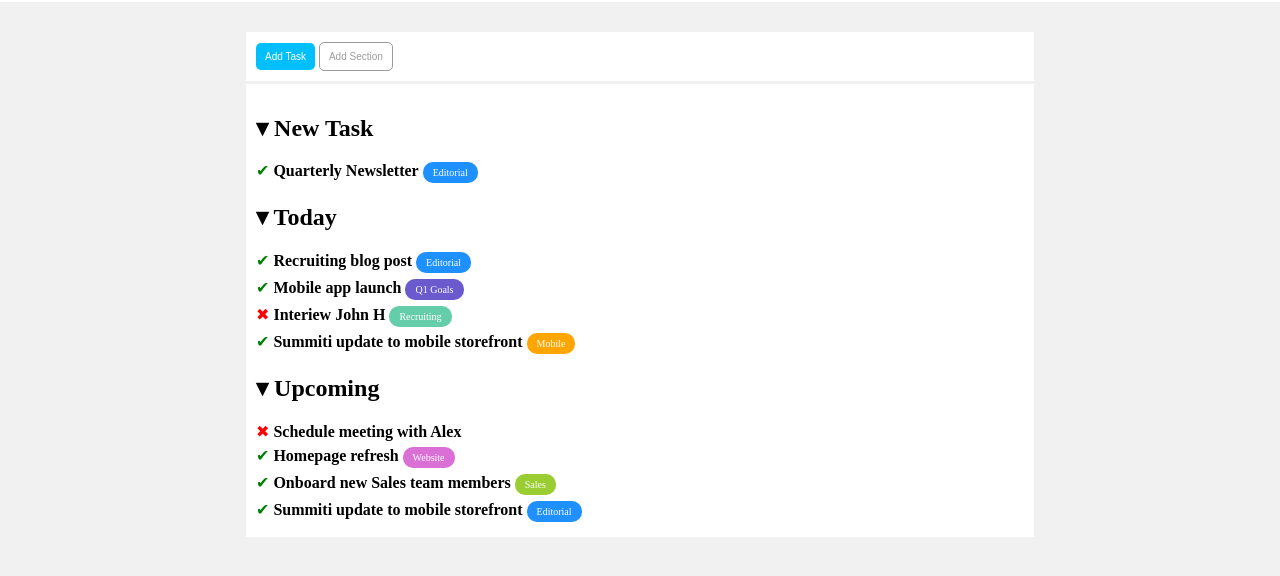
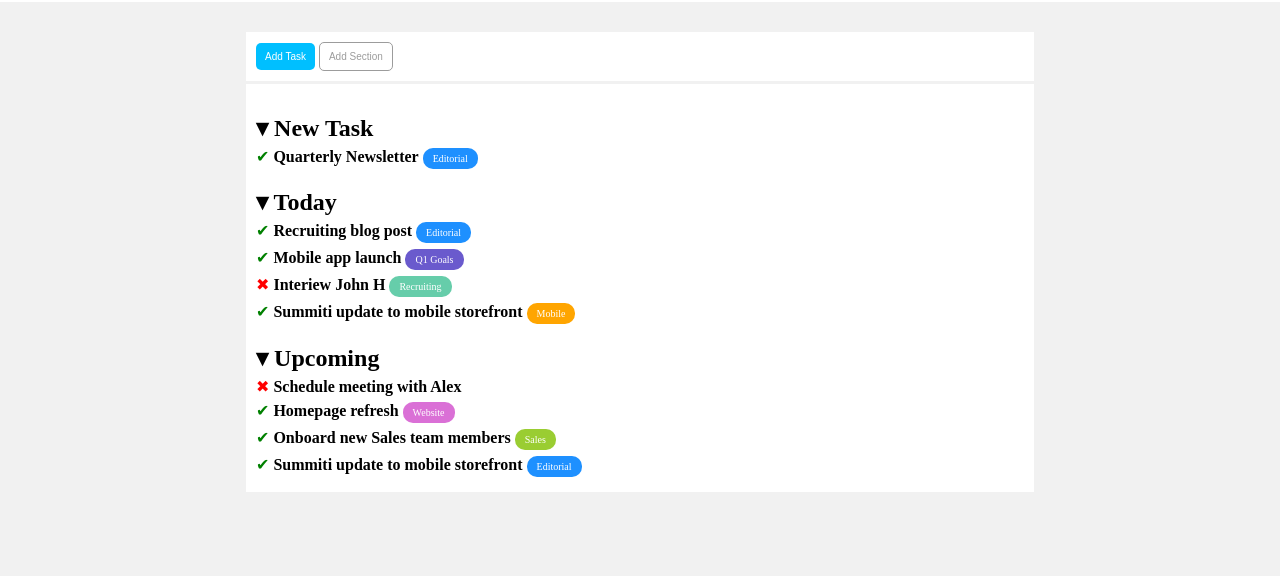
Before and after one commit to LorenzoBernardini88/html-css-toboolist, a plain HTML site: page index.html in a window 1280 px wide. Shown: the part 102-678 px from the top of the page. Drawn offline with Linux system fonts and the light colour scheme.

Commit message:
margin h2

```diff
--- a/style.css
+++ b/style.css
@@ -86,7 +86,11 @@ body{
 #sales{
     background-color: yellowgreen;
 }
+h2{
+    margin-bottom: 5px;
 
+}
 .row{
     margin-bottom: 5px;
+
 }
```
